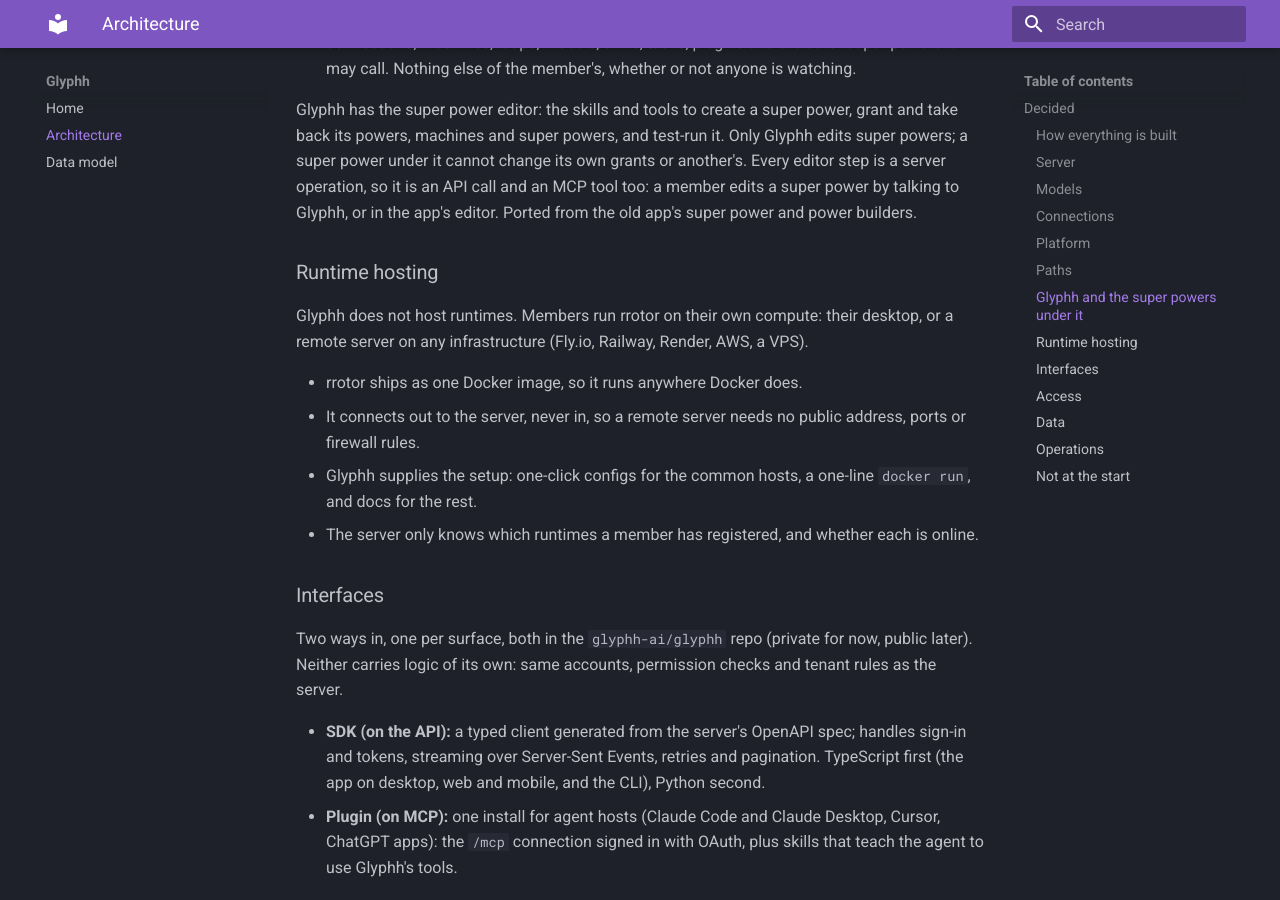
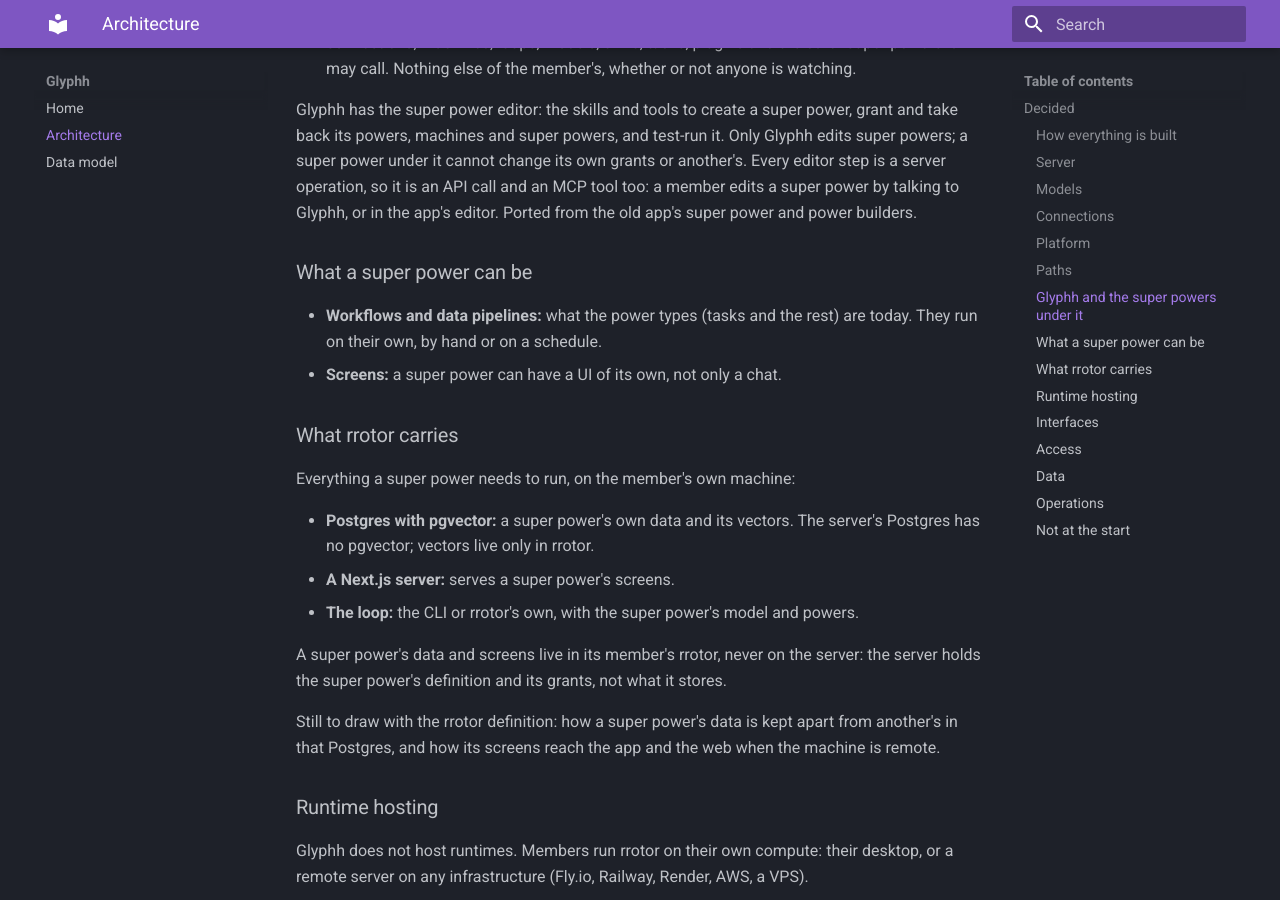
Before and after one commit to glyphh-ai/server, an MkDocs documentation site: the page built from docs/architecture.md, in a window 1280 px wide and 900 px high, scrolled down 3049 px. Built offline with MkDocs 1.6.1 and Material for MkDocs 9.7.7, drawn with Linux system fonts in a browser that asks for light colours.

Commit message:
Architecture: super powers have workflows, pipelines and screens; rrotor carries Postgres with pgvector and a Next.js server
Co-Authored-By: Claude Opus 5.5 <noreply@anthropic.com>

```diff
--- a/docs/architecture.md
+++ b/docs/architecture.md
@@ -68,6 +68,23 @@ The API behind them is three operations, also MCP tools so an agent can answer "
 
 Glyphh has the super power editor: the skills and tools to create a super power, grant and take back its powers, machines and super powers, and test-run it. Only Glyphh edits super powers; a super power under it cannot change its own grants or another's. Every editor step is a server operation, so it is an API call and an MCP tool too: a member edits a super power by talking to Glyphh, or in the app's editor. Ported from the old app's super power and power builders.
 
+### What a super power can be
+
+- **Workflows and data pipelines:** what the power types (tasks and the rest) are today. They run on their own, by hand or on a schedule.
+- **Screens:** a super power can have a UI of its own, not only a chat.
+
+### What rrotor carries
+
+Everything a super power needs to run, on the member's own machine:
+
+- **Postgres with pgvector:** a super power's own data and its vectors. The server's Postgres has no pgvector; vectors live only in rrotor.
+- **A Next.js server:** serves a super power's screens.
+- **The loop:** the CLI or rrotor's own, with the super power's model and powers.
+
+A super power's data and screens live in its member's rrotor, never on the server: the server holds the super power's definition and its grants, not what it stores.
+
+Still to draw with the rrotor definition: how a super power's data is kept apart from another's in that Postgres, and how its screens reach the app and the web when the machine is remote.
+
 ### Runtime hosting
 
 Glyphh does not host runtimes. Members run rrotor on their own compute: their desktop, or a remote server on any infrastructure (Fly.io, Railway, Render, AWS, a VPS).
```
Also changed, not shown: docs/data-model.md (+1 -1 lines).
